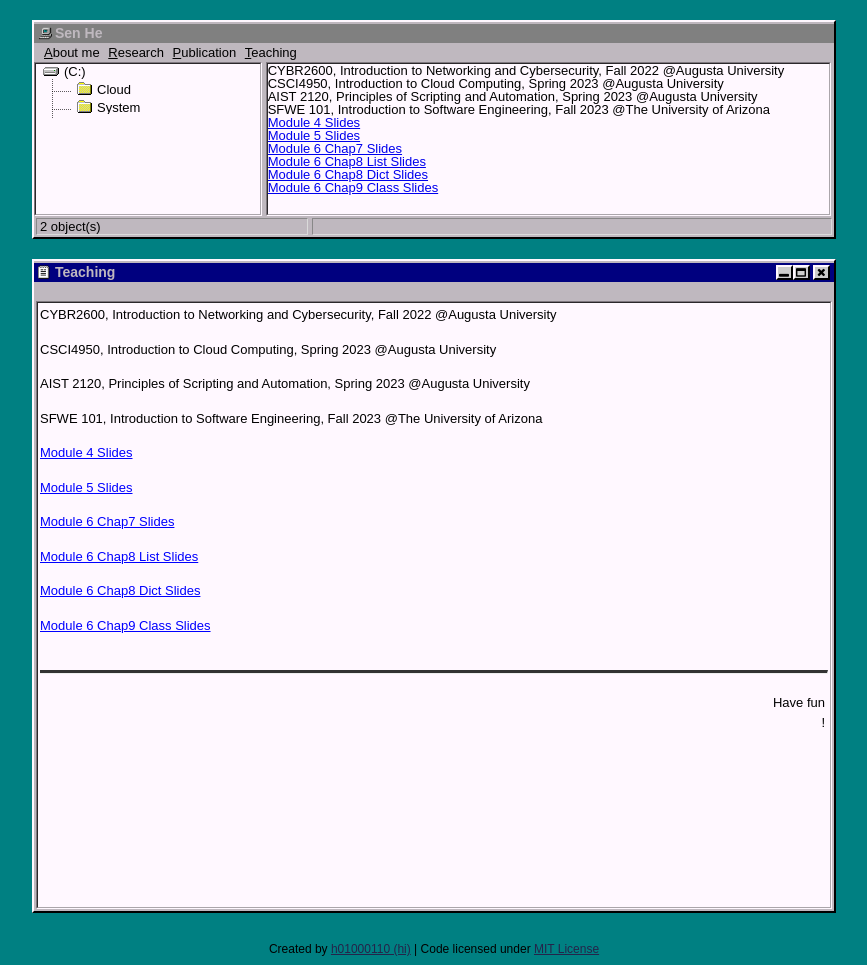
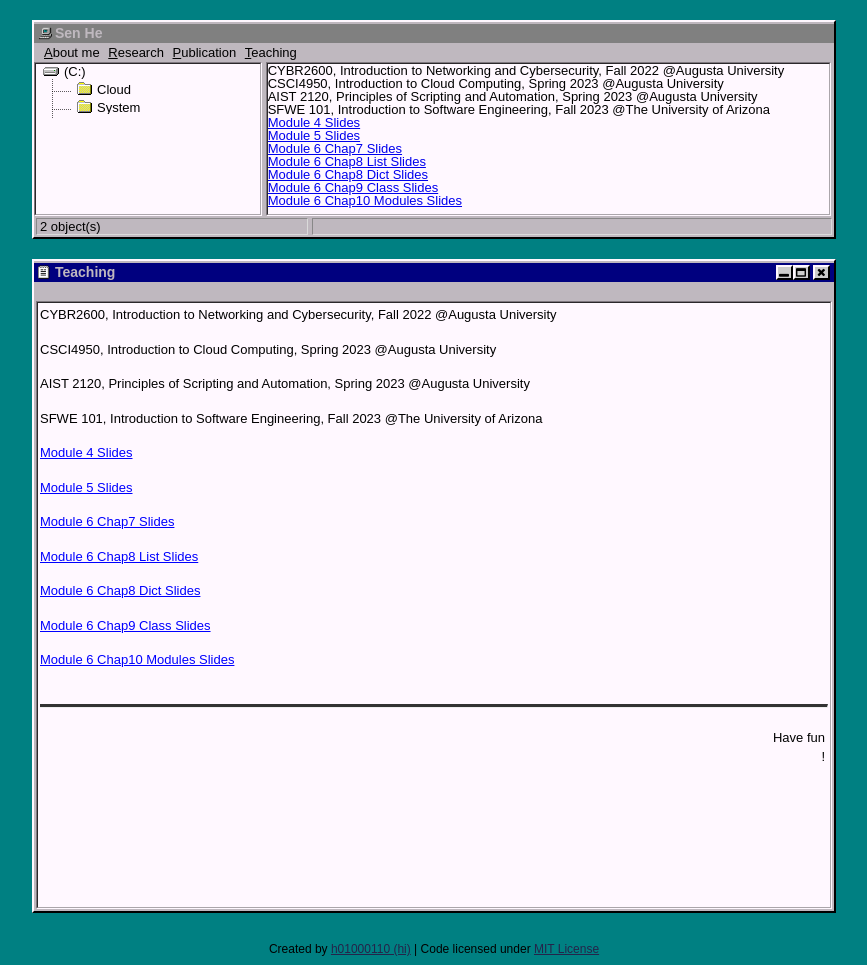
Before and after one commit to sen-he/sen-he.github.io, a Jekyll site: the page built from teaching/index.md, in a window 1280 px wide. Shown: the whole page, without its empty margins (206-1073 px from the left). Built offline with Jekyll 4.4.1, drawn with Linux system fonts in a browser that asks for light colours.

Commit message:
Update index.md

```diff
--- a/teaching/index.md
+++ b/teaching/index.md
@@ -23,3 +23,5 @@ title: Teaching
   [Module 6 Chap8 Dict Slides](https://github.com/sen-he/sen-he.github.io/blob/master/teaching/Mod%206%20Chapter%208_2.pptx)
 
   [Module 6 Chap9 Class Slides](https://github.com/sen-he/sen-he.github.io/blob/master/teaching/Module%206%20-%20Python%20Classes%20Functions%20and%20Modules%20In%20Class%20Activities.pptx)
+
+  [Module 6 Chap10 Modules Slides](https://github.com/sen-he/sen-he.github.io/blob/master/teaching/Modules.pptx)
```
